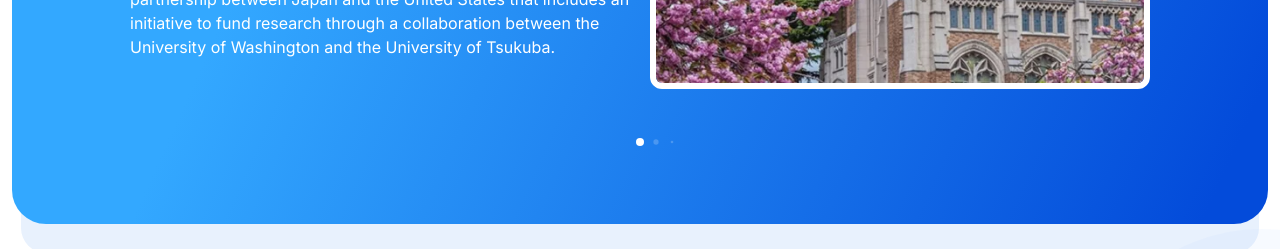
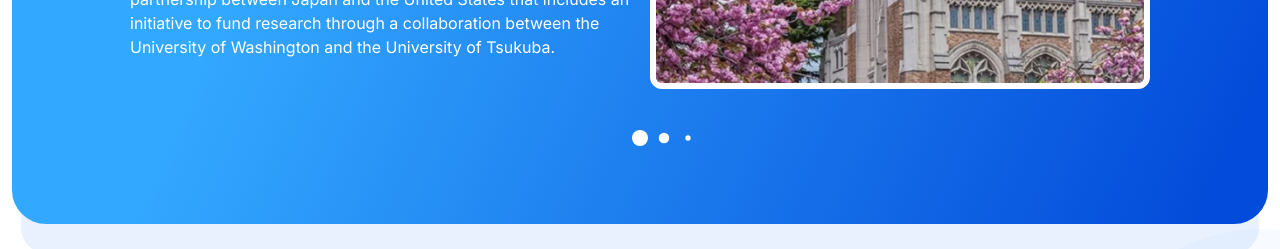
Before and after one commit to prince-372/navdia, a React (Create React App) app: page / in a window 1280 px wide. Shown: the part 2880-3129 px from the top of the page. Built offline with nearby package versions, Linux system fonts and the light colour scheme.

Commit message:
swiper dote modifiy

```diff
--- a/src/App.css
+++ b/src/App.css
@@ -69,3 +69,22 @@ textarea {
   top: var(--swiper-pagination-top, auto);
   color: white !important;
 }
+
+.swiper-pagination-bullet {
+  width: 16px !important;
+  height: 16px !important;
+  display: inline-block;
+  border-radius: var(--swiper-pagination-bullet-border-radius, 50%);
+  background: white !important;
+  opacity: 1 !important;
+}
+
+.swiper-pagination-bullet-active {
+  opacity: var(--swiper-pagination-bullet-opacity, 1);
+  background: linear-gradient(
+    180deg,
+    #ffffff 10.3%,
+    #ffffff 44.39%,
+    #ffffff 76.15%
+  ) !important;
+}
--- a/src/components/Footer.jsx
+++ b/src/components/Footer.jsx
@@ -4,7 +4,7 @@ import { Facebook, Instragram, Linkdin } from './Icons'
 const Footer = () => {
   return (
     <div className=' bg-[#0B203D] overflow-x-clip relative z-10'>
-      <div className=' sm:w-[191px] w-[80px] sm:h-[191px] h-[80px] bg-CommonGradient2 blur-[110px] absolute -z-10 bottom-[0%] right-[0%]'></div>
+      <div className=' sm:w-[191px] w-[80px] sm:h-[191px] h-[80px] bg-CommonGradient2 blur-[150px] absolute -z-10 bottom-[0%] right-[0%]'></div>
         <div className=' max-[1536px]:max-w-[1140px] container mx-auto px-3 sm:pt-[72px] pt-[20px]'>
           <div className=' flex flex-wrap justify-between sm:pb-[65px] pb-[20px]'>
             <div>
--- a/src/components/Trending.jsx
+++ b/src/components/Trending.jsx
@@ -94,30 +94,6 @@ const Trending = () => {
                 </div>
               </div>
             </SwiperSlide>
-            <SwiperSlide>
-              <div className=" grid lg:grid-cols-2 gap-[20px] grid-cols-1 md:pt-[71px] pt-[10px] md:pb-[57px] pb-[10px] items-center px-2">
-                <div>
-                  <p className=" font-Inter font-bold sm:text-[32px] text-[22px] sm:leading-[41px] leading-[28px] text-white max-w-[510px] mx-auto lg:mx-0 text-center lg:text-start">
-                    NVIDIA Joins $110 Million Partnership to Help Universities
-                    Teach AI Skills
-                  </p>
-                  <p className=" font-Inter font-normal text-base text-white max-w-[549px] pt-4 mx-auto lg:mx-0 text-center lg:text-start">
-                    The Biden Administration has announced a new $110 million AI
-                    partnership between Japan and the United States that
-                    includes an initiative to fund research through a
-                    collaboration between the University of Washington and the
-                    University of Tsukuba.
-                  </p>
-                </div>
-                <div className=" flex justify-center lg:justify-start pt-4 lg:pt-0">
-                  <img
-                    className=" border-[6px] border-white rounded-[12px]"
-                    src={sliderImg}
-                    alt="sliderImg"
-                  />
-                </div>
-              </div>
-            </SwiperSlide>
           </Swiper>
         </div>
       </div>
```
